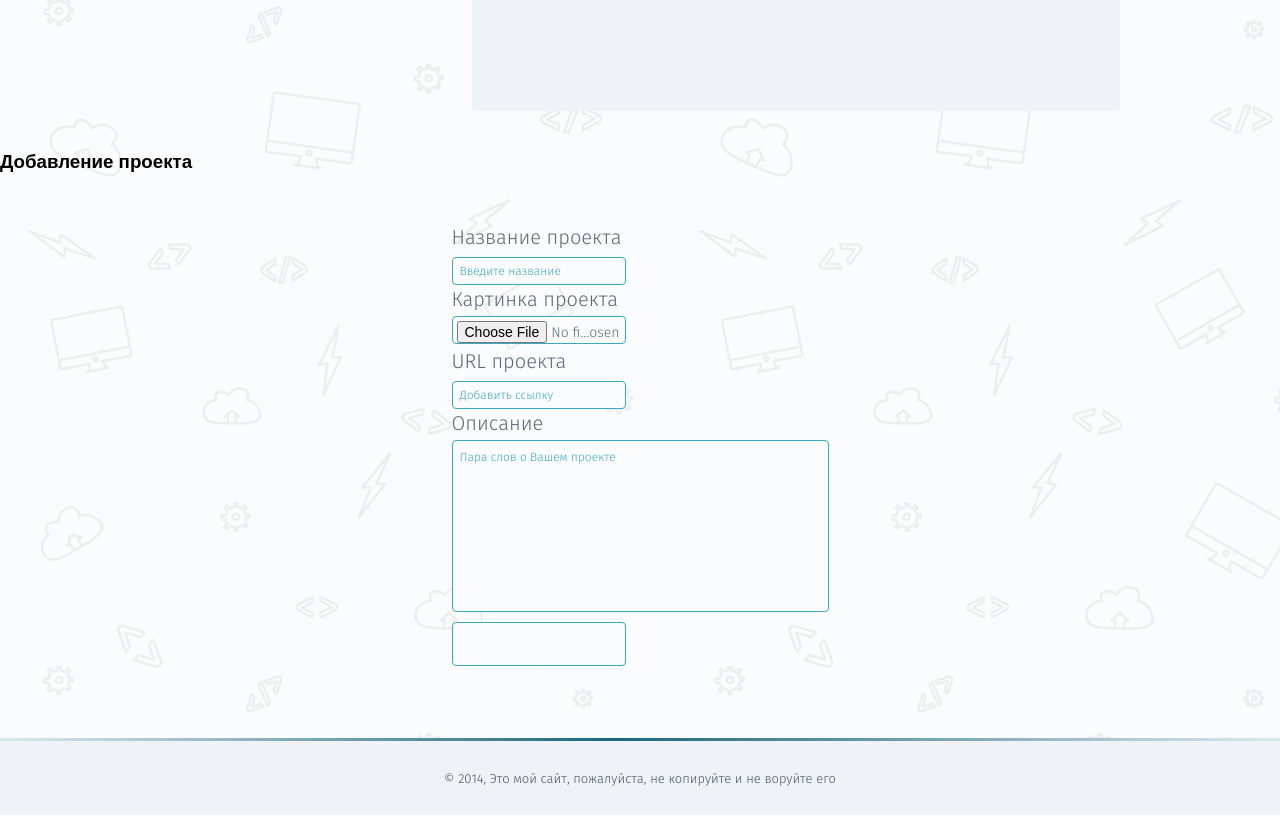
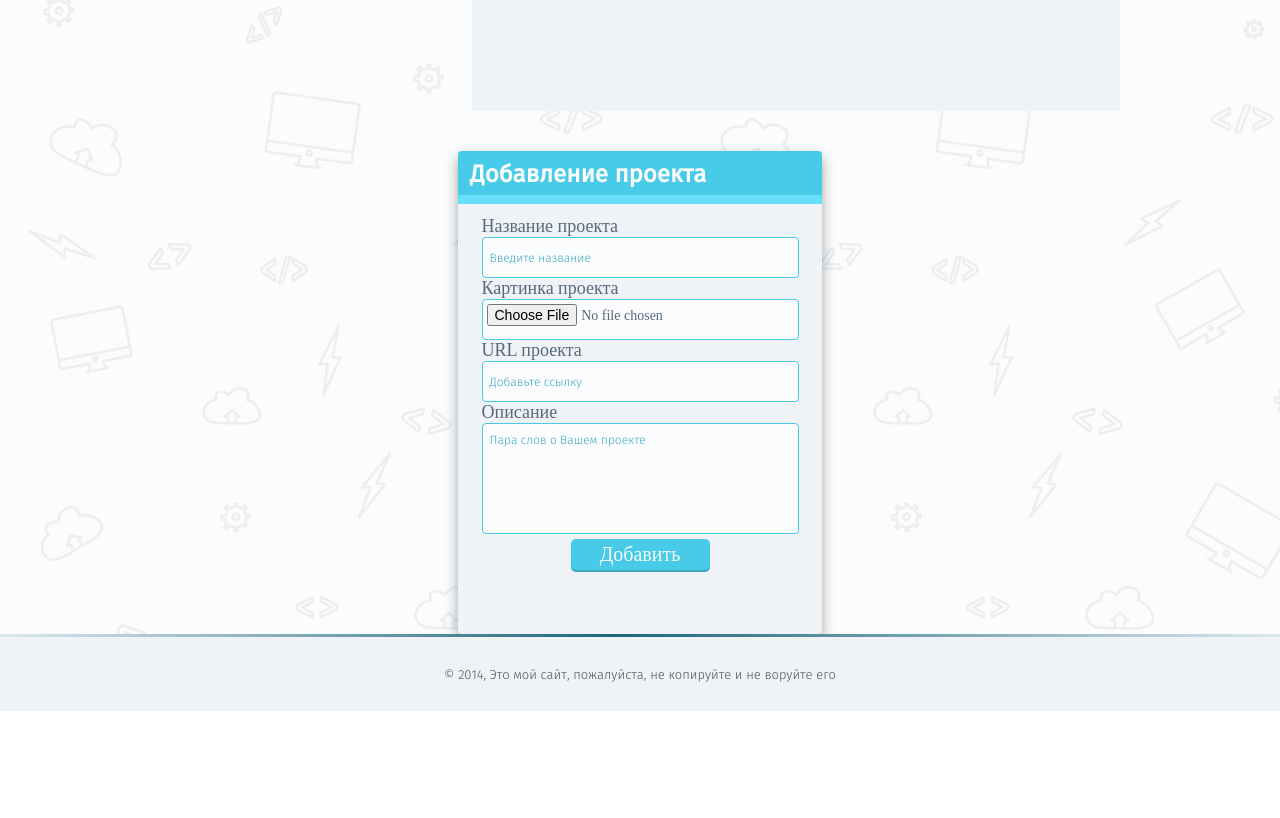
Before and after one commit to AmineMessabhia/loftschool_homework1, a plain HTML site: page works.html in a window 1280 px wide. Shown: the part 893-1711 px from the top of the page. After the commit the page ends 1607 px from the top, so only its background shows below. Drawn offline with Linux system fonts and the light colour scheme; files whose address does not match are found by name; a web font is replaced by a local one.

Commit message:
popup_css

```diff
--- a/css/style.css
+++ b/css/style.css
@@ -51,6 +51,16 @@
 @font-face {
 	font-family: FiraSans_LightItalic;
 	src: url(../fonts/fira/firasans-lightitalic.ttf);
+}
+
+@font-face {
+    font-family: 'fira_sansregular';
+    src: url('../fonts/fira/firasans-regular.eot');
+    src: url('../fonts/fira/firasans-regular.eot?#iefix') format('embedded-opentype'),
+         url('../fonts/fira/firasans-regular.woff') format('woff'),
+         url('../fonts/fira/firasans-regular.ttf') format('truetype');
+    font-weight: normal;
+    font-style: normal;
 }
 
 
@@ -709,7 +719,7 @@ aside a:hover {
 	line-height: 138px;
 	text-align: center;
 }
-form {
+.contact_form {
 	color: #58697A;
 	font-family: FiraSans_Light;
 	font-size: 20px;
@@ -718,8 +728,6 @@ form {
 }
 
 form input {
-	width: 174px;
-	height: 28px;
 	background-color: #FBFCFD;
 	border: 1px solid #3BA8C0;
 	border-radius: 4px;
@@ -727,15 +735,23 @@ form input {
 	font-size: 14px;
 }
 
+form .contact_input {
+	width: 174px;
+	height: 28px;
+}
+
 form textarea {
-	width: 377px;
-	height: 172px;
 	background-color: #FBFCFD;
-	border: 1px solid #3BA8C0;
 	border-radius: 4px;
 	resize: none;
 	padding: 4px;
 	font-size: 14px;
+}
+
+form .comments {
+	border: 1px solid #3BA8C0;
+	width: 377px;
+	height: 172px;
 }
 
 input::-webkit-input-placeholder {
@@ -818,9 +834,76 @@ form .button .reset {
 	border-radius: 5px;
 }
 
-form .button .submit:hover, form .button .reset:hover {
+form .button .submit:hover, form .button .reset:hover, .popup_addbutton:hover {
 	box-shadow: none;
 	margin-top: 2px;
+}
+
+/*POPUP*/
+
+.popup_content {
+	width: 364px;
+	height: 483px;
+	margin: 0 auto;
+	background-color: #EFF3F7;
+	border-radius: 4px;
+	box-shadow: 0 6px 12.5px 0.5px rgba(13, 16, 7, 0.35);
+}
+
+.popup_header {
+	width: 364px;
+	height: 53px;
+	background-color: #48CBE8;
+	border-radius: 4px 4px 0 0;
+	border-bottom: 9px #67DFFA solid;
+	margin-bottom: 12px;
+}
+
+.popup_h3 {
+	color: #FBFCFD;
+	font-family: 'fira_sansregular';
+	font-size: 24px;
+	padding: 6px 12px;
+}
+
+.popup_form {
+	font-family: FiraSans_Book;
+	font-size: 18px;
+	color: #58697A;
+	width: 317px;
+	margin: 0 auto;
+}
+
+.popup_inputtext {
+	width: 100%;
+	height: 41px;
+	background-color: #FBFCFD;
+	border: 1px solid #48CBE8;
+	border-radius: 4px;
+}
+
+.popup_form textarea {
+	width: 100%;
+	height: 111px;
+	background-color: #FBFCFD;
+	border: 1px solid #48CBE8;
+	border-radius: 4px;
+}
+
+.popup_addbutton {
+	width: 139px;
+	height: 31px;
+	background-color: #48CBE8;
+	border-radius: 5px;
+	box-shadow: 0 2px #3BA8C0;
+	border: 0;
+	color: #F6F6F6;
+	font-family: "FiraSans_Book";
+	font-size: 20px;
+}
+
+.popup_button {
+	text-align: center;
 }
 
 
--- a/works.html
+++ b/works.html
@@ -86,21 +86,22 @@
 					<h3 class="popup_h3">Добавление проекта</h3>
 					<a href="#" class="popup_close"></a>
 				</div>
-				<form action="">
+				<form class="popup_form" action="">
 					<p class="popup-element">Название проекта<br>
-						<input placeholder="Введите название" onfocus="placeholder='';" onblur="placeholder='Введите название';" type="text">
+						<input class="popup_inputtext" placeholder="Введите название" onfocus="placeholder='';" onblur="placeholder='Введите название';" type="text">
 					</p>
-					<p class="popup-element">Картинка проекта<br>
-						<input placeholder="Картинка проекта" onfocus="placeholder='';" onblur="placeholder='Картинка проекта';" type="file">
-
+					<p class="popup-element add_img">Картинка проекта<br>
+						<input class="popup_inputtext" placeholder="Загрузите изображение" onfocus="placeholder='';" onblur="placeholder='Загрузите изображение';" type="file">
 					</p>
 					<p class="popup-element">URL проекта<br>
-						<input placeholder="Добавить ссылку" onfocus="placeholder='';" onblur="placeholder='Добавить ссылку';" type="text">
+						<input class="popup_inputtext" placeholder="Добавьте ссылку" onfocus="placeholder='';" onblur="placeholder='Добавьте ссылку';" type="text">
 					</p>
 					<p class="popup-element">Описание<br>
 						<textarea placeholder="Пара слов о Вашем проекте" onfocus="placeholder='';" onblur="placeholder='Пара слов о Вашем проекте';"  name="comment"></textarea>
 					</p>
-					<input type="submit" class="button" value="Добавить">
+					<p class="popup_button">
+						<input type="submit" class="popup_addbutton" value="Добавить">
+					</p>
 				</form>
 			</div>
 		</div>
```
Also changed, not shown: contacts.html (+5 -5 lines).
